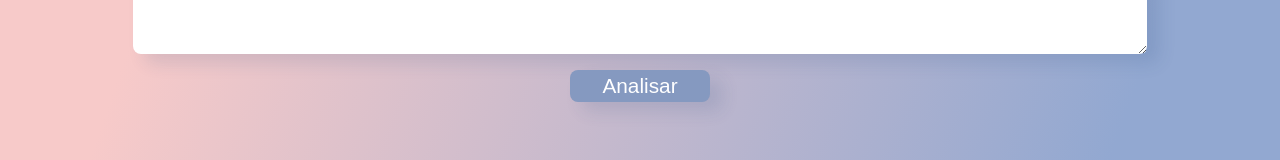
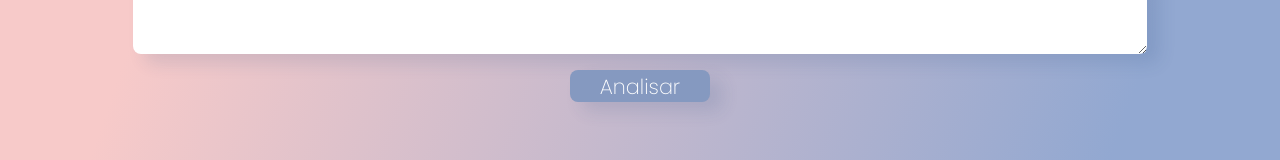
Before and after one commit to 1ZOD/Maquina-de-Doces, a Vue app: page /analisador in a window 1280 px wide. Shown: the part 525-685 px from the top of the page. Built offline with nearby package versions, Linux system fonts and the light colour scheme.

Commit message:
Add hot fix

```diff
--- a/src/views/AnalisadorLexo.vue
+++ b/src/views/AnalisadorLexo.vue
@@ -39,6 +39,7 @@ html, body {
     padding-top: 10vh;
 }
 
+
 .titulo{
     font-family: 'Poppins', sans-serif;
     font-size: 2vw;
@@ -61,7 +62,8 @@ html, body {
     box-shadow: 12px 9px 17px 0px rgba(39, 74, 126, 0.137);
 }
 .btn-gerar{
-    font-family: 'Monteserrat', sans-serif;
+    /* font-family: 'Monteserrat', sans-serif; */
+    font-family: 'Poppins', sans-serif;
     font-size: 1.3rem;
     border-radius: 8px;
     border: none;
```
